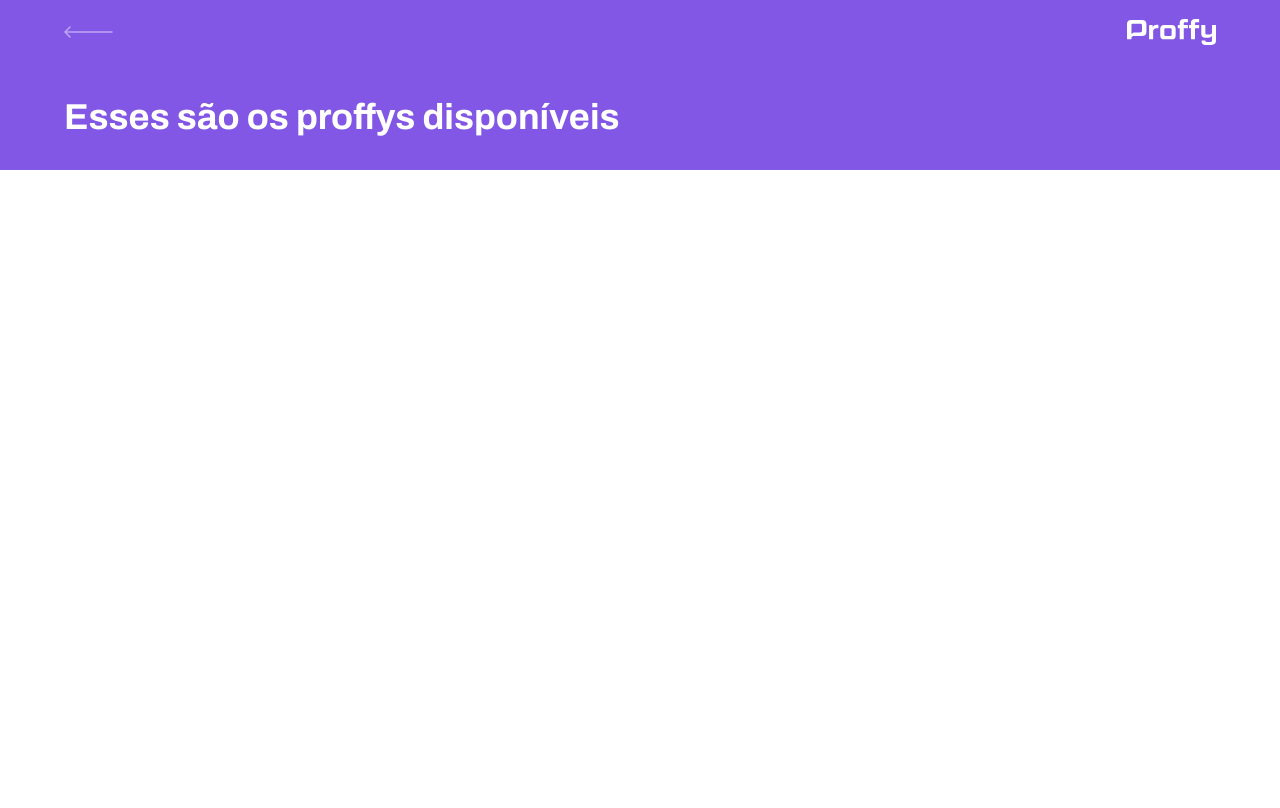
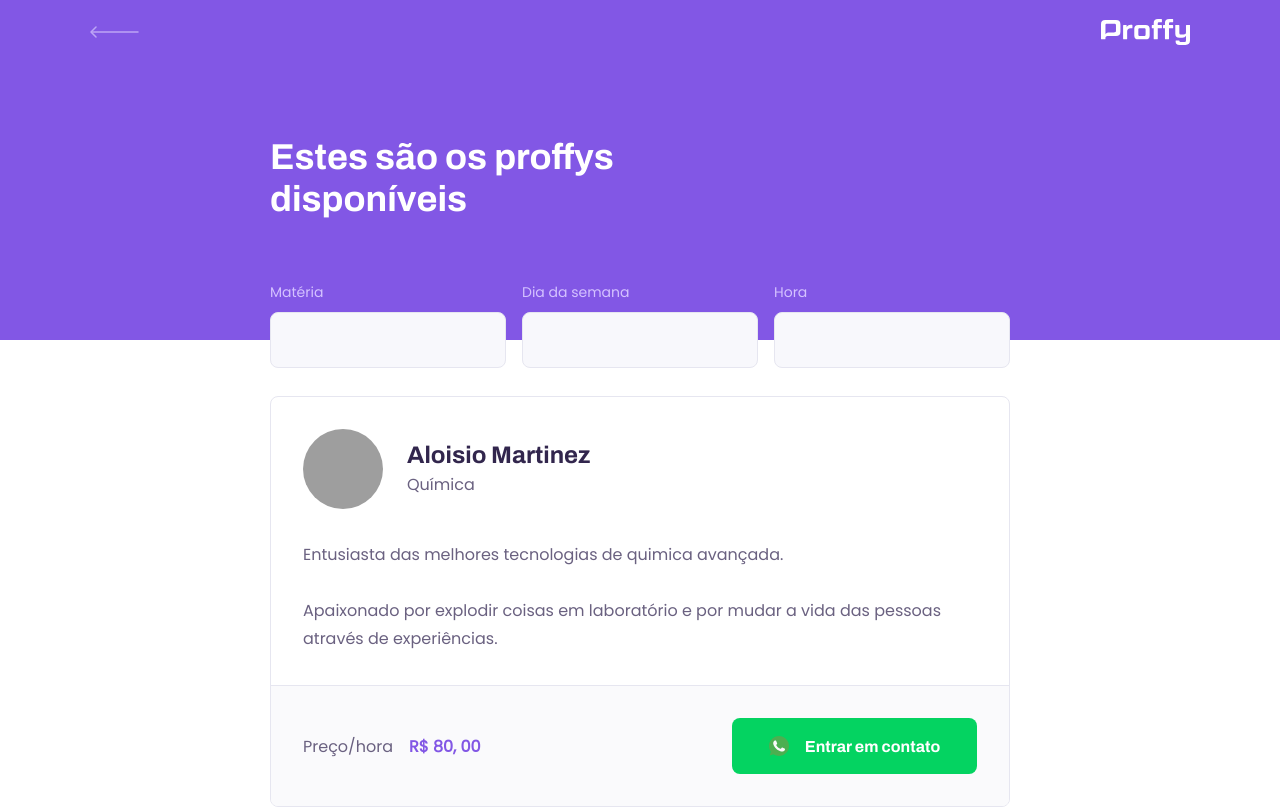
Before and after one commit to aloisiomartinez/Proffy, a React (Create React App) app in the folder web/: page /study in a window 1280 px wide. Shown: the top 808 px of the page. Built offline with nearby package versions, Linux system fonts and the light colour scheme; grey boxes are pictures that could not be loaded.

Commit message:
Component TeacherItem

```diff
--- a/web/src/assets/styles/global.css
+++ b/web/src/assets/styles/global.css
@@ -46,6 +46,7 @@
 button,
 textarea {
   font: 500 1.6rem Poppins;
+  color: var(--color-text-base)
 }
 
 .container {
--- /dev/null
+++ b/web/src/components/PageHeader/index.tsx
@@ -0,0 +1,33 @@
+import React from 'react';
+
+import { Link } from 'react-router-dom';
+
+import logoImg from '../../assets/images/logo.svg';
+import backIcon from '../../assets/images/icons/back.svg';
+
+import './styles.css'
+
+interface PageHeaderProps {
+  title: string;
+}
+
+const PageHeader: React.FC<PageHeaderProps> = (props) => {
+  return (
+    <header className="page-header">
+        <div className="top-bar-container">
+          <Link to="/">
+            <img src={backIcon} alt="Voltar"/>
+          </Link>
+          <img src={logoImg} alt="Proffy"/>
+        </div>
+
+        <div className="header-content">
+          <strong>{props.title}</strong>
+
+          {props.children}
+        </div>
+      </header>
+  )
+}
+
+export default PageHeader;
--- /dev/null
+++ b/web/src/components/PageHeader/styles.css
@@ -0,0 +1,67 @@
+.page-header {
+  display: flex;
+  flex-direction: column;
+  background-color: var(--color-primary);
+}
+
+.page-header .top-bar-container {
+  width: 90%;
+  margin: 0 auto;
+  display: flex;
+  justify-content: space-between;
+
+  align-items: center;
+  color: var(--color-text-in-primary);
+  padding: 1.6rem 0;
+}
+
+.page-header .top-bar-container a {
+  height: 3.2rem;
+  transition: opacity 0.2s;
+}
+
+.page-header .top-bar-container a:hover{
+  opacity: 0.6;
+}
+
+.page-header .top-bar-container > img {
+  height: 2.6rem;
+}
+
+.page-header .header-content {
+  width: 90%;
+  margin: 0 auto;
+  position: relative;
+  margin: 3.2rem auto;
+}
+
+.page-header .header-content strong {
+  font: 700 3.6rem Archivo;
+  line-height: 4.2rem;
+  color: var(--color-title-in-primary);
+}
+
+@media (min-width: 700px) {
+  .page-header {
+    height: 340px;
+  }
+
+  .page-header .top-bar-container{
+    max-width: 1100px;
+  }
+
+  .page-header .header-content {
+    flex: 1;
+    max-width: 740px;
+    margin: 0 auto;
+    padding-bottom: 48px;
+    display: flex;
+    flex-direction: column;
+    justify-content: center;
+    align-items: flex-start;
+  }
+
+  .page-header .header-content strong {
+    max-width: 350px;
+  }
+}
--- /dev/null
+++ b/web/src/components/TeacherItem/index.tsx
@@ -0,0 +1,38 @@
+import React from 'react';
+
+import whatsappIcon from '../../assets/images/icons/whatsapp.svg';
+
+import './styles.css';
+
+function TeacherItem() {
+  return (
+    <article className="teacher-item">
+          <header>
+            <img src="https://avatars3.githubusercontent.com/u/41764501?s=460&u=608dadc0e971a0c4078b0b302cfb07e295d01cb7&v=4" alt="Aloisio Martinez"/>
+            <div>
+              <strong>Aloisio Martinez</strong>
+              <span>Química</span>
+            </div>
+          </header>
+
+          <p>
+            Entusiasta das melhores tecnologias de quimica avançada.
+            <br /> <br/>
+            Apaixonado por explodir coisas em laboratório e por mudar a vida das pessoas através de experiências.
+          </p>
+
+          <footer>
+            <p>
+              Preço/hora
+              <strong>R$ 80, 00</strong>
+            </p>
+            <button type="button">
+              <img src={whatsappIcon} alt="Whatsapp"/>
+              Entrar em contato
+            </button>
+          </footer>
+    </article>
+  )
+}
+
+export default TeacherItem;
--- /dev/null
+++ b/web/src/components/TeacherItem/styles.css
@@ -0,0 +1,102 @@
+.teacher-item {
+  background: var(--color-box-base);
+  border: 1px solid var(--color-line-in-white);
+  border-radius: 0.8rem;
+  margin-top: 2.4rem;
+  overflow: hidden;
+}
+
+.teacher-item header {
+  padding: 3.2rem 2rem;
+  display: flex;
+  align-items: center;
+}
+
+.teacher-item header img {
+  width: 8rem;
+  height: 8rem;
+  border-radius: 50%;
+}
+
+.teacher-item header div {
+  margin-left: 2.4rem;
+}
+
+.teacher-item header div strong {
+  font: 700 2.4rem Archivo;
+  display: block;
+  color: var(--color-text-title);
+}
+
+.teacher-item header div span {
+  font-size: 1.6rem;
+  display: block;
+  margin-top: 0.4rem;
+}
+
+.teacher-item > p {
+  padding: 0 2rem;
+  font-size: 1.6rem;
+  line-height: 2.8rem;
+}
+
+.teacher-item footer {
+  padding: 3.2rem 2rem;
+  background: var(--color-box-footer);
+  border-top: 1px solid var(--color-line-in-white);
+  margin-top: 3.2rem;
+  display: flex;
+  align-items: center;
+  justify-content: space-between;
+}
+
+.teacher-item footer p strong {
+  color: var(--color-primary);
+  font-size: 1.6rem;
+  display: block;
+}
+
+.teacher-item footer button {
+  width: 20rem;
+  height: 5.6rem;
+  background: var(--color-secundary);
+  color: var(--color-button-text);
+  border: 0;
+  border-radius: 0.8rem;
+  cursor: pointer;
+  font: 700 1.4rem Archivo;
+  display: flex;
+  align-items: center;
+  justify-content: space-evenly;
+  transition: 0.2s;
+}
+
+.teacher-item footer button:hover {
+  background-color: var(--color-secundary-dark);
+}
+
+@media (min-width: 700px) {
+  .teacher-item header,
+  .teacher-item footer {
+    padding: 3.2rem;
+  }
+
+  .teacher-item > p {
+    padding: 0 3.2rem;
+  }
+
+  .teacher-item footer p strong {
+    display: initial;
+    margin-left: 1.6rem;
+  }
+
+  .teacher-item footer button {
+    width: 24.5rem;
+    font-size: 1.6rem;
+    justify-content: center;
+  }
+
+  .teacher-item footer button img {
+    margin-right: 1.6rem;
+  }
+}
--- a/web/src/pages/TeacherForm/index.tsx
+++ b/web/src/pages/TeacherForm/index.tsx
@@ -1,8 +1,11 @@
 import React from 'react';
+import PageHeader from '../../components/PageHeader';
 
 function TeacherForm() {
   return (
-    <h1>TeacherForm</h1>
+    <div id="page-teacher-form" className="container">
+      <PageHeader title="Que incrivel que você quer dar aulas."/>
+    </div>
   )
 }
 
--- a/web/src/pages/TeacherList/index.tsx
+++ b/web/src/pages/TeacherList/index.tsx
@@ -1,26 +1,40 @@
 import React from 'react';
-import { Link } from 'react-router-dom';
 
-import logoImg from '../../assets/images/logo.svg';
-import backIcon from '../../assets/images/icons/back.svg';
+import PageHeader from '../../components/PageHeader';
+import TeacherItem from '../../components/TeacherItem';
+
 
 import './styles.css';
 
 function TeacherList() {
   return (
     <div id="page-teacher-list" className="container">
-      <header className="page-header">
-        <div className="top-bar-container">
-          <Link to="/">
-            <img src={backIcon} alt="Voltar"/>
-          </Link>
-          <img src={logoImg} alt="Proffy"/>
-        </div>
+      <PageHeader title="Estes são os proffys disponíveis">
+        <form  id="search-teachers">
+          <div className="input-block">
+            <label htmlFor="subject">Matéria</label>
+            <input type="text" id="subject" />
+          </div>
 
-        <div className="header-content">
-          <strong>Esses são os proffys disponíveis</strong>
-        </div>
-      </header>
+          <div className="input-block">
+            <label htmlFor="week_day">Dia da semana</label>
+            <input type="text" id="week_day" />
+          </div>
+
+          <div className="input-block">
+            <label htmlFor="time">Hora</label>
+            <input type="text" id="time" />
+          </div>
+        </form>
+      </PageHeader>
+
+      <main>
+        <TeacherItem />
+        <TeacherItem />
+        <TeacherItem />
+        <TeacherItem />
+
+      </main>
     </div>
   )
 }
--- a/web/src/pages/TeacherList/styles.css
+++ b/web/src/pages/TeacherList/styles.css
@@ -1,49 +1,6 @@
 #page-teacher-list {
   width: 100vw;
   height: 100vh;
-}
-
-.page-header {
-  display: flex;
-  flex-direction: column;
-  background-color: var(--color-primary);
-}
-
-.page-header .top-bar-container {
-  width: 90%;
-  margin: 0 auto;
-  display: flex;
-  justify-content: space-between;
-
-  align-items: center;
-  color: var(--color-text-in-primary);
-  padding: 1.6rem 0;
-}
-
-.page-header .top-bar-container a {
-  height: 3.2rem;
-  transition: opacity 0.2s;
-}
-
-.page-header .top-bar-container a:hover{
-  opacity: 0.6;
-}
-
-.page-header .top-bar-container > img {
-  height: 2.6rem;
-}
-
-.page-header .header-content {
-  width: 90%;
-  margin: 0 auto;
-  position: relative;
-  margin: 3.2rem auto;
-}
-
-.page-header .header-content strong {
-  font: 700 3.6rem Archivo;
-  line-height: 4.2rem;
-  color: var(--color-title-in-primary);
 }
 
 #search-teachers {
@@ -58,9 +15,7 @@
   position: relative;
 }
 
-#search-teachers .input-block + .input-block {
-  margin-top: 1.4rem;
-}
+
 
 #search-teachers .input-block label {
   font-size: 1.4rem;
@@ -78,7 +33,7 @@
   font: 1.6rem Archivo;
 }
 
-#search-teachers .input-block:focus-within:after {
+#search-teachers .input-block:focus-within::after {
   width: calc(100% - 3.2rem);
   height: 2px;
   content: '';
@@ -89,11 +44,17 @@
   bottom: 0;
 }
 
+#page-teacher-list main {
+  margin: 3.2rem auto;
+  width: 90%;
+}
 
 #page-teacher-list main {
   margin: 3.2rem auto;
   width: 90%;
 }
+
+
 
 @media (min-width: 700px){
   #page-teacher-list {
@@ -105,7 +66,7 @@
       grid-template-columns: 1fr 1fr 1fr;
       column-gap: 16px;
       position: absolute;
-      bottom: -50px;
+      bottom: -28px;
   }
 
   #search-teachers .input-block + .input-block {
@@ -117,4 +78,29 @@
       max-width: 740px;
       margin: 0 auto;
   }
+
+  .teacher-item header,
+  .teacher-item footer {
+    padding: 3.2rem;
+  }
+
+  .teacher-item > p {
+    padding: 0 3.2rem;
+  }
+
+  .teacher-item footer p strong {
+    display: initial;
+    margin-left: 1.6rem;
+  }
+
+  .teacher-item footer button {
+    width: 24.5rem;
+    font-size: 1.6rem;
+    justify-content: center;
+  }
+
+  .teacher-item footer button img {
+    margin-right: 1.6rem;
+  }
+
 }
```
